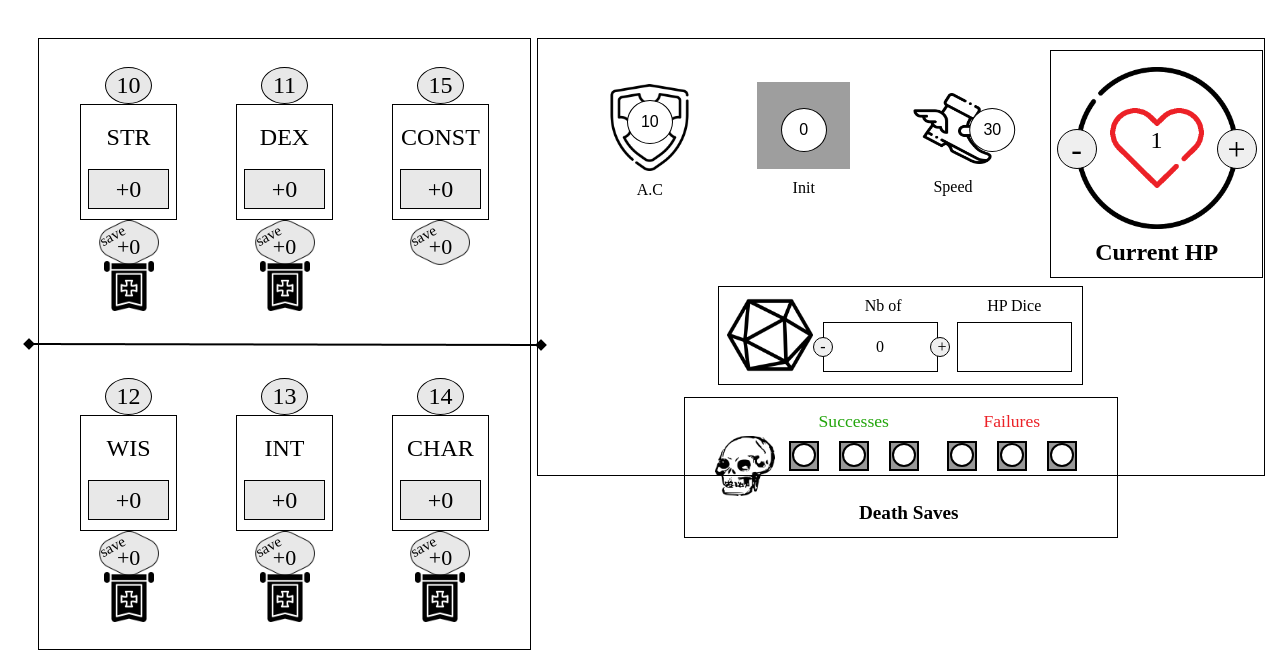
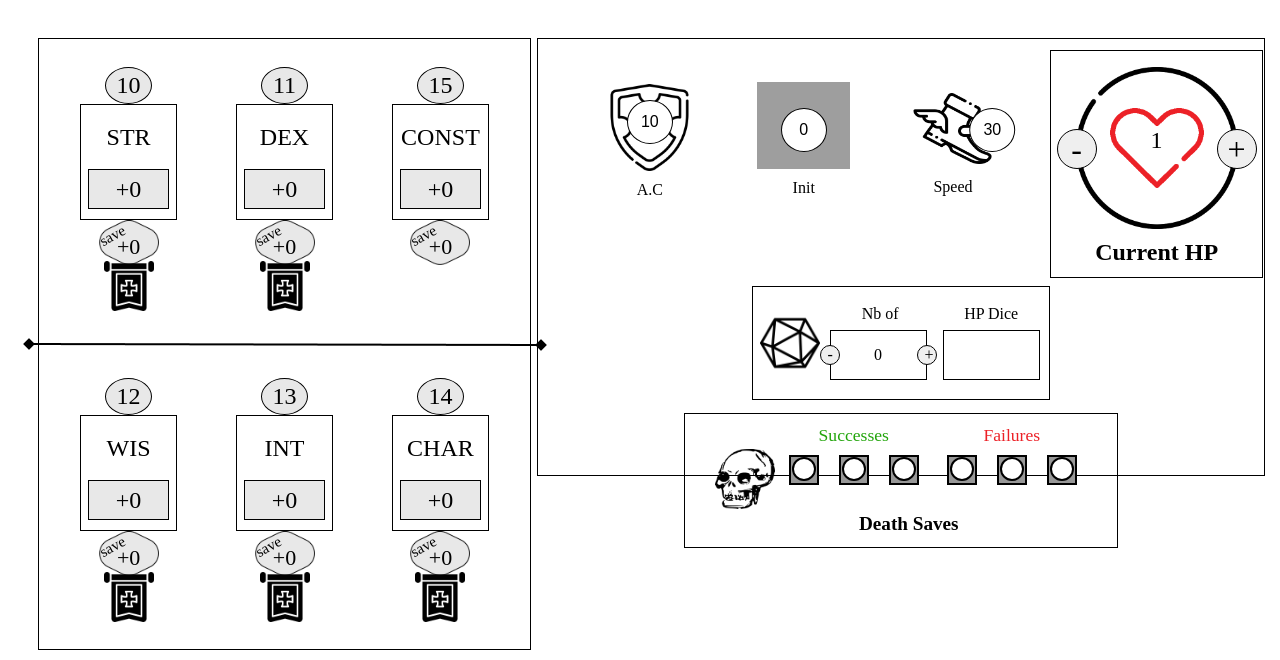
Before and after one commit to WildCodeSchool/0923-paris-js-p2-apiDD, a React (Vite) app in the folder frontend/: page / in a window 1280 px wide. Shown: the top 660 px of the page. Built offline with nearby package versions, Linux system fonts and the light colour scheme; grey boxes are pictures that could not be loaded; a web font is replaced by a local one.

Commit message:
trying to work on my fix

```diff
--- a/frontend/src/components/Combat/DeathSave.css
+++ b/frontend/src/components/Combat/DeathSave.css
@@ -137,7 +137,7 @@
   }
   .deathSaveRoll {
     width: 27rem;
-    height: 8.1rem;
+    height: 7.8rem;
     flex-wrap: wrap;
     justify-content: space-around;
     align-content: center;
--- a/frontend/src/components/Combat/HealthDice.css
+++ b/frontend/src/components/Combat/HealthDice.css
@@ -88,9 +88,9 @@
 
 @media (min-width: 1023px) {
   .healthDiceBlock {
-    height: 20%;
-    width: 49.4%;
-    padding: 1%;
+    height: 7rem;
+    width: 40%;
+    padding: 0 1% 0 1%;
     border: 1px solid #000000;
     display: flex;
     flex-direction: row;
@@ -98,4 +98,8 @@
     align-items: center;
     gap: 10px;
   }
+  .healthDiceBlock img {
+    width: 60px;
+    height: 60px;
+  }
 }
```
